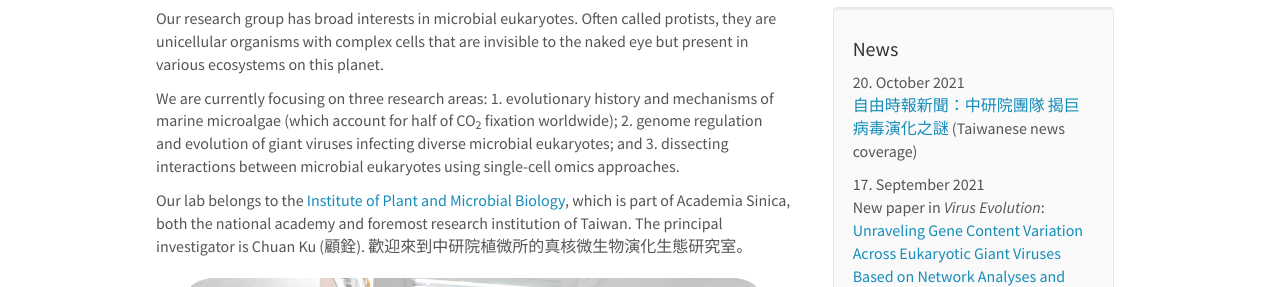
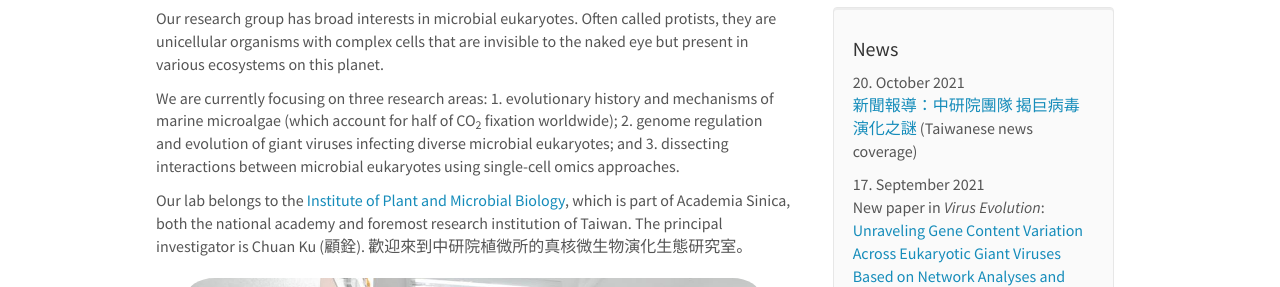
Before and after one commit to tzutongkao/Kao_Lab, a Jekyll site: the page built from _pages/home.md, in a window 1280 px wide and 1388 px high. Shown: the part 141-428 px from the top of the window. Built offline with Jekyll 4.4.1, drawn with Linux system fonts in a browser that asks for light colours; nearby versions of some CDN libraries.

Commit message:
Update news.yml

```diff
--- a/_data/news.yml
+++ b/_data/news.yml
@@ -1,5 +1,5 @@
 - date: 20. October 2021
-  headline: "<a href='https://news.ltn.com.tw/news/life/breakingnews/3709617'>自由時報新聞：中研院團隊 揭巨病毒演化之謎</a> (Taiwanese news coverage)"
+  headline: "<a href='https://news.ltn.com.tw/news/life/breakingnews/3709617'>新聞報導：中研院團隊 揭巨病毒演化之謎</a> (Taiwanese news coverage)"
 
 - date: 17. September 2021
   headline: "New paper in <i>Virus Evolution</i>: <a href='https://doi.org/10.1093/ve/veab081'>Unraveling Gene Content Variation Across Eukaryotic Giant Viruses Based on Network Analyses and Host Associations</a>"
```
